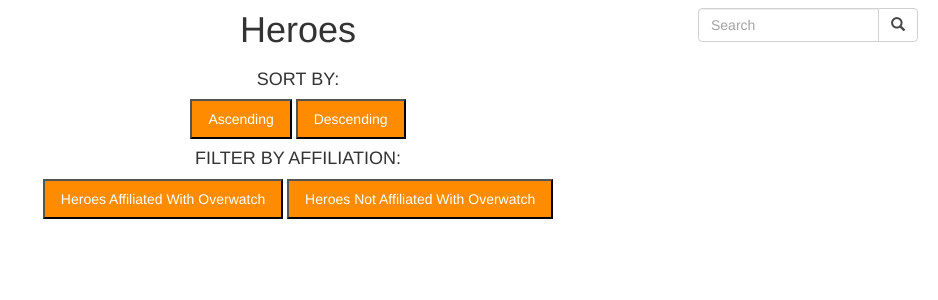
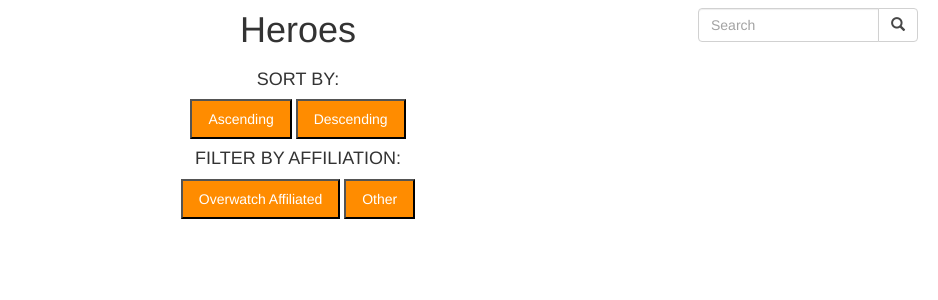
Before and after one commit to XS2929/IDB1, a Flask app: template app/templates/heroes.html in a window 1280 px wide. Shown: the part 50-350 px from the top of the page, without its empty margins (342-1280 px from the left). Run offline with Flask 2, Linux system fonts and the light colour scheme; the template is opened without the code that fills it, so the values that code supplies are empty; some libraries are stand-ins or nearby versions.

Commit message:
fix buttons for heroes

```diff
--- a/app/templates/heroes.html
+++ b/app/templates/heroes.html
@@ -18,8 +18,8 @@
   </div>
   <h4>FILTER BY AFFILIATION:</h4>
   <div class="my-button">
-    <button onclick="filterFunction('Overwatch')">Heroes Affiliated With Overwatch</button>
-    <button onclick="filterFunction('nonOverwatch')">Heroes Not Affiliated With Overwatch</button>
+    <button onclick="filterFunction('Overwatch')">Overwatch Affiliated</button>
+    <button onclick="filterFunction('nonOverwatch')">Other</button>
   </div>
   </div>
     <div class="row">
```
